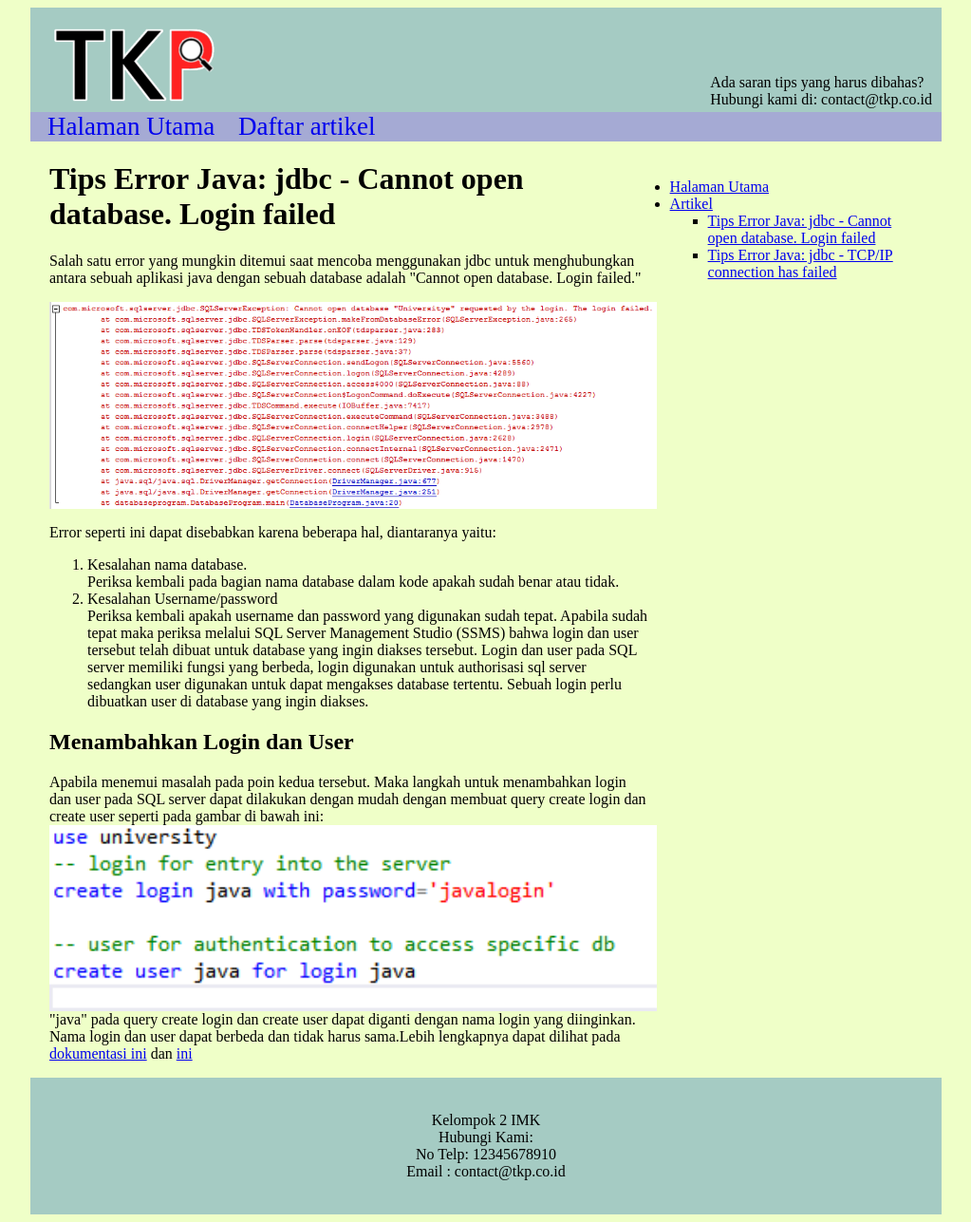
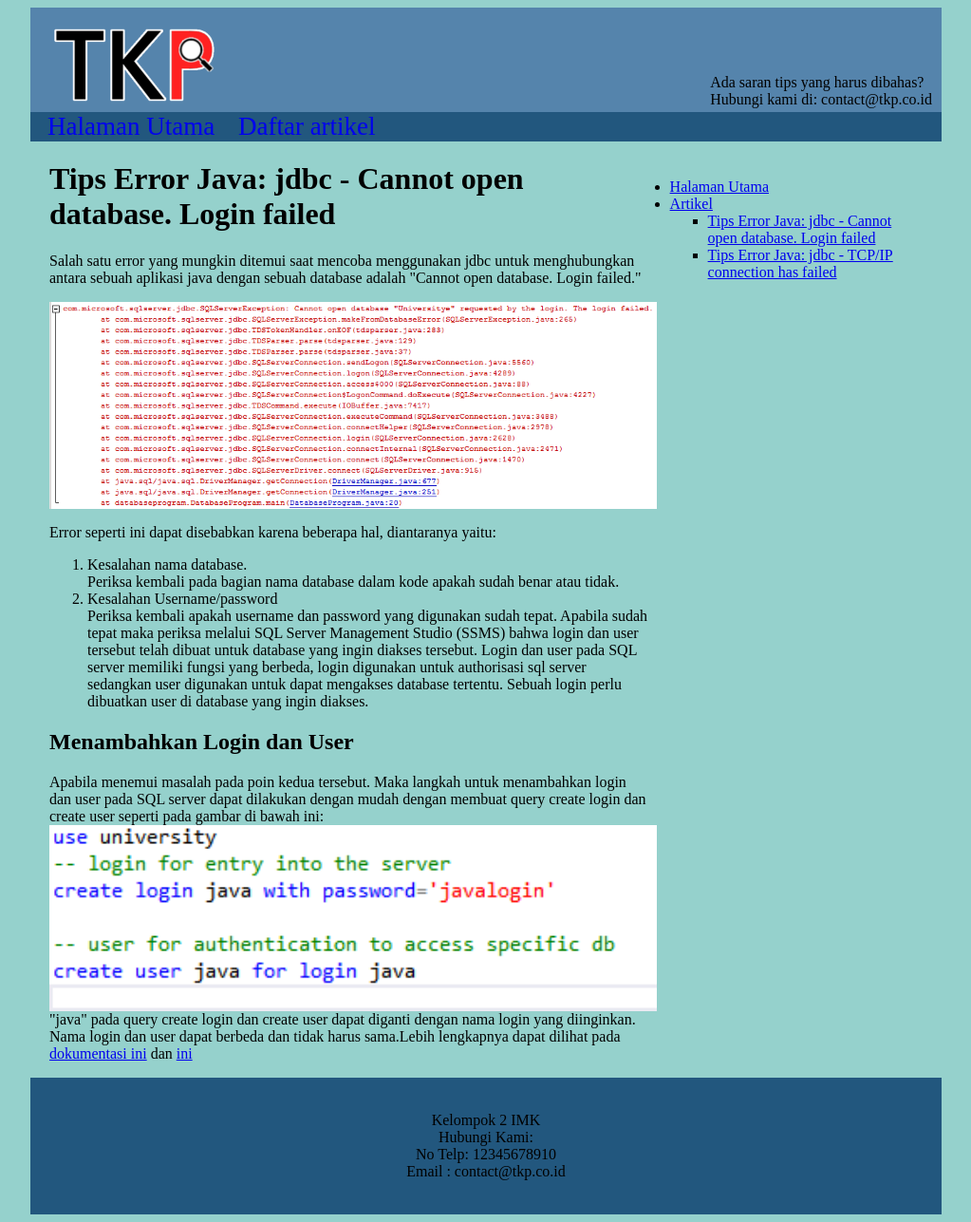
Before and after one commit to bernckr/TKP, a plain HTML site: page Artikel_1.html in a window 1280 px wide. Shown: the whole page at 95% size, without its empty margins (128-1151 px from the left). Drawn offline with Linux system fonts and the light colour scheme.

Commit message:
ganti warna

```diff
--- a/Stylesheet.css
+++ b/Stylesheet.css
@@ -2,11 +2,11 @@
 	margin-left: auto;
 	margin-right: auto;
 	width: 960;
-	background-color: #A5CBC3;
+	background-color: #5584AC;
 
 }
 #topNavigation{
-	background-color: #A5AAD4;
+	background-color: #22577E;
 	margin-left: auto;
 	margin-right: auto;
 	width: 960;
@@ -70,7 +70,7 @@ footer{
 	padding-top:20;
 	padding-bottom:20;
 	text-align:center;
-	background-color: #A5CBC3;
+	background-color: #22577E;
 
 }
 .navbutton{
@@ -86,6 +86,6 @@ footer{
 }
 
 body {
-	background: #EFFFC8;
+	background: #95D1CC;
 	min-width: 960;
 }
```
